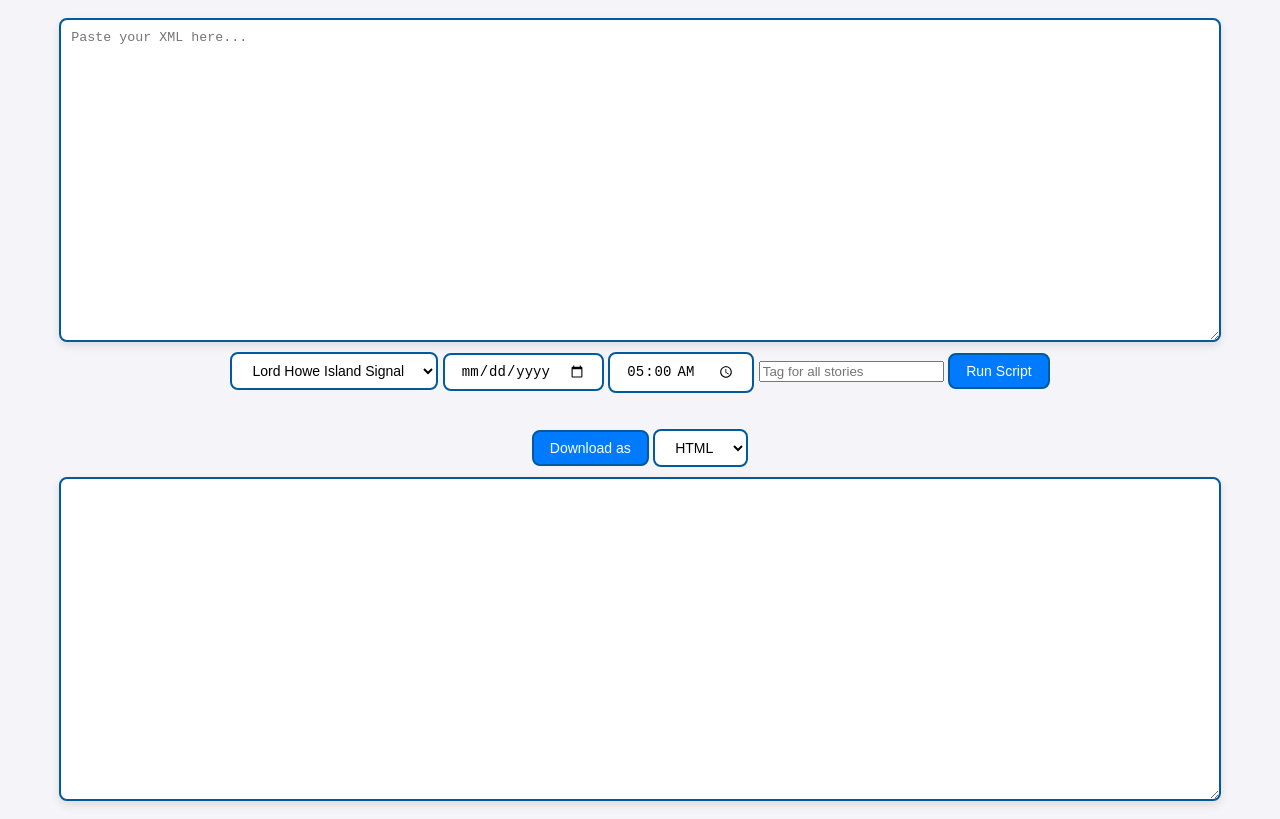
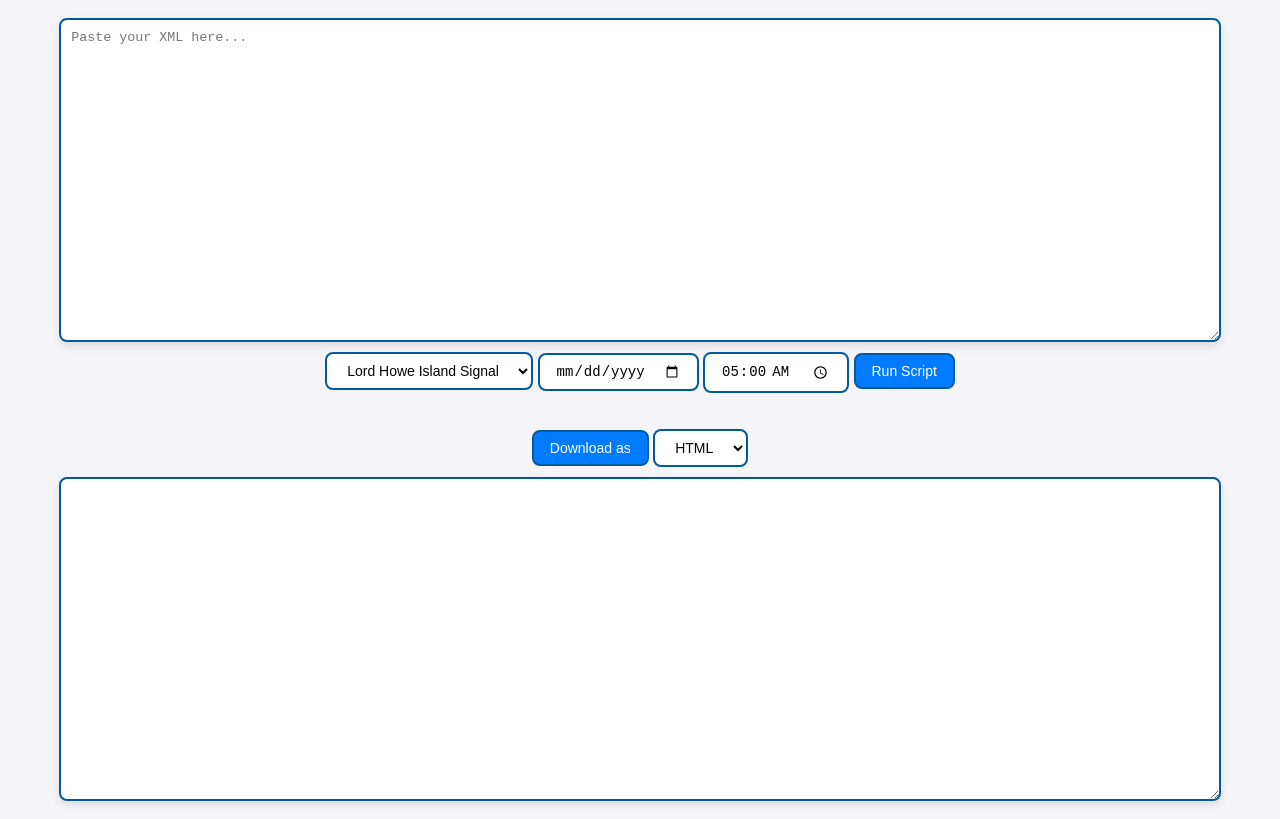
Before and after one commit to LRxword/ARRN, a plain HTML site: page index.html in a window 1280 px wide. Drawn offline with Linux system fonts and the light colour scheme.

Commit message:
Update index.html

```diff
--- a/index.html
+++ b/index.html
@@ -69,7 +69,6 @@
     </select>
     <input type="date" id="publishDate" placeholder="Select publish date">
     <input type="time" id="publishTime" placeholder="Select publish time">
-    <input type="text" id="tagInput" placeholder="Tag for all stories">
     <button id="runScriptButton">Run Script</button>
 
 </div>
```
